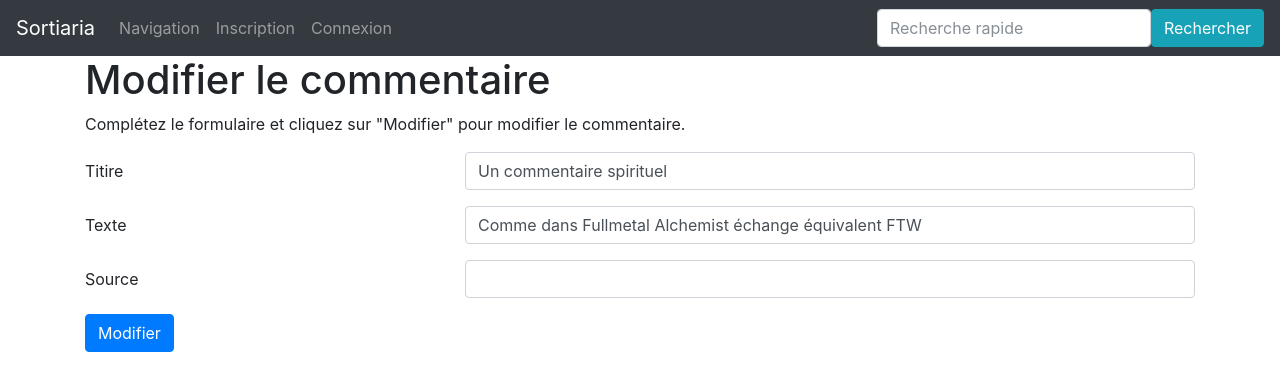
After one commit to Chartes-TNAH/dictionnaire, a Flask app: page /mot/1/modifier_commentaire in a window 1280 px wide. The commit adds this page. Shown: the top 391 px of the page. Run offline with Flask 2, Linux system fonts and the light colour scheme; data comes from the database, SQL or seed files in the repository; some libraries are stand-ins or nearby versions.

Commit message:
ajout de méthode pour modifier et supprimer un commentaire, à débugger bien évidemment / issue #132

```diff
--- a/sortiaria/routes/routes.py
+++ b/sortiaria/routes/routes.py
@@ -190,6 +190,55 @@ def ajout_commentaire(mot_id):
     unique_mot = Mot.query.get(mot_id)
     return render_template("pages/ajout_commentaire.html", nom="Sortiaria", mot=unique_mot)
 
+@app.route("/mot/<int:commentaire_id>/modifier_commentaire", methods=["GET", "POST"])
+def modifier_commentaire(commentaire_id):
+    """ Route permettant des modifier les données d'un commentaire
+    :param commentaire_id: Identifiant numérique du commentaire
+    """
+    commentaire = Commentaire.query.get(commentaire_id)
+
+    if request.method == "POST":
+        status, donnees = Commentaire.modifier_commentaire(
+            com_id = commentaire_id,
+            titre=request.form.get("titre", None),
+            texte=request.form.get("texte", None),
+            source=request.form.get("source", None),
+        )
+
+        if status is True :
+            flash("Merci pour votre contribution !", "success")
+            commentaire = Commentaire.query.get(commentaire_id)
+            return redirect("/browse")
+
+        else:
+            flash("Les erreurs suivantes ont été rencontrées : " + ",".join(donnees), "error")
+            commentaire = Commentaire.query.get(commentaire_id)
+    return render_template("pages/modifier_commentaire.html", nom="Sortiaria", commentaire=commentaire)
+
+@app.route("/mot/<int:commentaire_id>/supprimer_commentaire", methods=["GET", "POST"])
+def supprimer_commentaire(commentaire_id):
+    """ Route permettant la suppression d'un commentaire
+    :param commentaire_id: Identifiant numérique du commentaire
+    """
+
+
+    if request.method == "GET":
+        commentaire = Commentaire.query.get(commentaire_id)
+        return render_template("pages/supprimer_commentaire.html", nom="Sortiaria" , commentaire=commentaire)
+    else:
+        status = Commentaire.supprimer_commentaire(id=commentaire_id)
+        if status is True :
+            flash("Commentaire supprimé !", "success")
+            return redirect("/")
+        else:
+            flash("La suppression a échoué.", "danger")
+            return redirect("/mot/" + str(mot_id))
+
+#############################################################
+#       PAGES SUR LA RECHERCHE ET LA NAVIGATION             #
+#############################################################
+
+
 @app.route("/recherche")
 def recherche():
     """ Route permettant la recherche plein-texte
--- /dev/null
+++ b/sortiaria/templates/pages/modifier_commentaire.html
@@ -0,0 +1,32 @@
+{% extends "conteneur.html" %}
+
+{% block titre %}| Modifier le commentaire {%endblock%}
+
+{% block corps %}
+
+<h1>Modifier le commentaire</h1>
+<p>Complétez le formulaire et cliquez sur "Modifier" pour modifier le commentaire.</p>
+<form class="form" method="POST" action="{{url_for('modifier_commentaire', commentaire_id=commentaire.commentaire_id)}}">
+<div class="form-group row">
+    <label for="Titre" class="col-sm-4 col-form-label">Titire</label>
+    <div class="col-sm-8">
+      <input type="text" class="form-control" id="titre" name="titre" value="{{commentaire.commentaire_titre}}"/>
+    </div>
+</div>
+  <div class="form-group row">
+    <label for="texte" class="col-sm-4 col-form-label">Texte</label>
+    <div class="col-sm-8">
+      <input type="text" class="form-control" id="texte" name="texte" value="{{commentaire.commentaire_texte}}"/>
+    </div>
+  </div>
+  <div class="form-group row">
+    <label for="source" class="col-sm-4 col-form-label">Source</label>
+    <div class="col-sm-8">
+      <input type="text" class="form-control" id="source" name="source" value="{{commentaire.commentaire_source}}">
+    </div>
+  </div>
+  <div>
+    <button type="submit" class="btn btn-primary">Modifier</button>
+  </div>
+</form>
+{% endblock %}
--- a/sortiaria/templates/pages/mot.html
+++ b/sortiaria/templates/pages/mot.html
@@ -27,6 +27,8 @@
 {% for auteur in auths %}
         <b>auteur : </b>{{auteur.user.user_login}}
 {% endfor %}
+<a class="nav-link" href="{{url_for('modifier_commentaire', commentaire_id=com.commentaire_id)}}">Modifier le commentaire</a>
+<a class="nav-link" href="{{url_for('supprimer_commentaire', commentaire_id=com.commentaire_id)}}">Supprimer le commentaire</a>
 {% endfor %}
 {% endif %}
 
```
Also changed, not shown: sortiaria/modeles/donnees.py (+95 -11 lines), sortiaria/templates/pages/supprimer_commentaire.html (added, +22 -0 lines).
